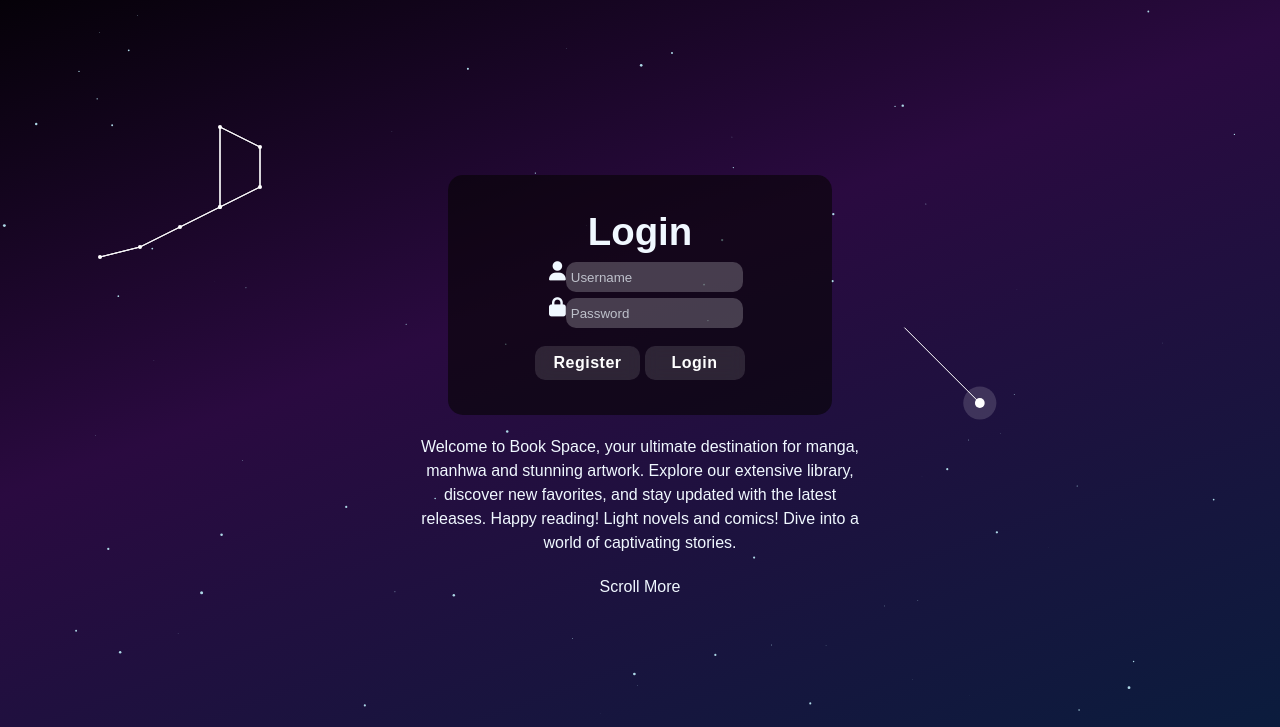
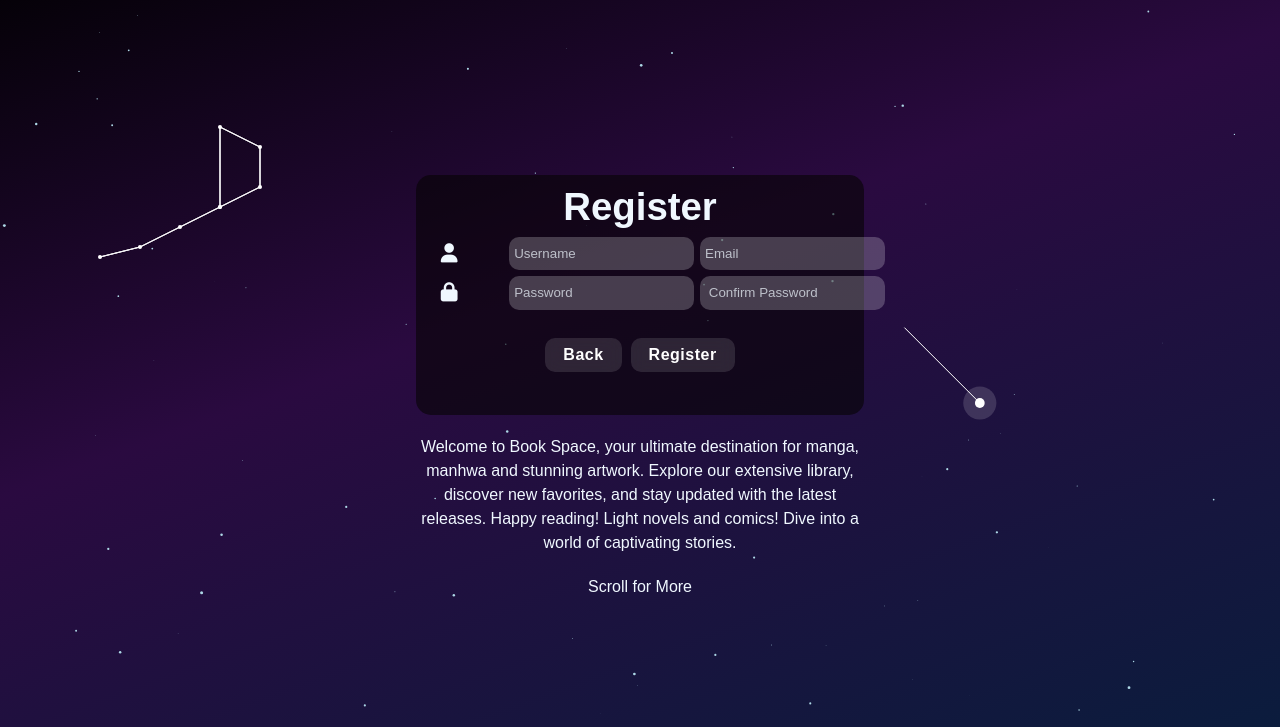
Before and after one commit to RajVaibhav85/BookSpace, a plain HTML site: page View/loginpage.html in a window 1280 px wide. Both pictures are taken after a click on the button "Register". Shown: the part 73-800 px from the top of the page. Drawn offline with Linux system fonts and the light colour scheme.

Commit message:
improved login n Regisration

```diff
--- a/View/loginpage.css
+++ b/View/loginpage.css
@@ -120,9 +120,10 @@
 
 .LoginContainer {
   background-color: rgba(6, 4, 2, 0.585);
+  min-width: 20rem;
+  display: flex;
   height: 30%;
-  width: 30%;
-  display: flex;
+  width: 35%;
   flex-direction: column;
   justify-content: center;
   align-items: center;
@@ -142,16 +143,24 @@
   display: grid;
   grid-template-columns: 0.5fr 2fr;
   row-gap: 6px;
-  height: 30%;
-  width: 50%;
+  grid-template-rows: 75% 75% ;
 }
+.RegisterTextFieldsGrid{
+  display: none;
+  grid-template-columns: 0.3fr  1fr 1fr;
+  row-gap: 6px;
+  column-gap: 37px;
+  grid-template-rows: 75% 75% ;
 
+}
 .Textfielder{
   background-color:  rgba(255, 255, 255,0.22);
   border-radius: 10px;
-  width: 50;
+  width: 120%;
   border: none;
   transition: transform 0.2s ease, box-shadow 0.2s ease;
+  box-sizing: border-box;
+  color: white;
 }
 .Textfielder::placeholder{
     padding: 5px;
@@ -166,32 +175,25 @@
   transform: translateY(+1px) ;
 }
 
+i{
+ margin: auto;
+}
 
 
 #LoginBdyButton {
-  display: flex;
+   display: flex;
   flex-direction: row;
-  gap: 5px;
-  padding-top: 10px;
+  justify-content: center;
+  column-gap: 5%;
+  padding-top: 15px;
+  margin: auto;
 }
 
-.LoginButtonsBox {
-  display: flex;
-  flex-direction: row;
-  justify-content: center;
-  column-gap: 5px;
-  padding-top: 15px;
-}
+
 
 .LoginButton {
-  padding: 4px 8px;
-  font-size: larger;
-  border-radius: 5px;
-}
-
-.LoginButton {
+  width: 75%;
   padding: 8px 18px;
-  min-width: 100px;
   font-size: 16px;
   font-weight: 600;
   letter-spacing: 0.5px;
@@ -228,8 +230,9 @@
   display: flex;
   flex-direction: column;
   justify-content: center;
-  align-items: center;
+  align-items:center;
 }
+
 .IntroCard{
   background-color: rgba(6, 4, 2, 0.585);
   display: flex;
@@ -244,7 +247,9 @@
   margin: 25px;
   transform: translateY(-20px);
   box-shadow: 10px 10px 20px rgb(0, 0, 0);
+  width: 80%;
 }
+
 #IntroImages{
   padding: 20px;
   border-radius: 5px;
--- a/View/loginpage.html
+++ b/View/loginpage.html
@@ -39,11 +39,19 @@
             <div class="LoginTextFieldsGrid">
                 <i class="fa-solid fa-user"></i>
                 <input class="Textfielder"type="text" placeholder="Username">
-
                 <i class="fa-solid fa-lock"></i>
                 <input class="Textfielder" type="password" placeholder="Password">
             </div>
 
+            <div class="RegisterTextFieldsGrid">
+                <i class="fa-solid fa-user"></i>
+                <input class="Textfielder"type="text" placeholder="Username">
+                <input class="Textfielder"type="text" placeholder="Email">
+
+                <i class="fa-solid fa-lock"></i>
+                <input class="Textfielder" type="password" placeholder="Password">
+                <input class="Textfielder" type="password" placeholder=" Confirm Password">
+            </div>
             <div id="LoginBdyButton">
                 <button class="LoginButton">Register</button>
                 <button class="LoginButton">Login</button>
@@ -56,7 +64,7 @@
             favorites, and stay updated with the latest releases. Happy reading!
             Light novels and comics! Dive into a world of captivating stories.
             <p class="description">
-                Scroll More
+                Scroll for More
             </p>
         </p>
 
--- a/View/loginpage.js
+++ b/View/loginpage.js
@@ -195,3 +195,41 @@
 
 document.getElementsByClassName("theme-icon")[0].addEventListener("click",ToChangeTheme);
 //when u take class make sure it is [0] coz it returns list of elements
+
+
+//-------------------------------------------SWITCH BETWEEN REGISTRATION N LOGIN -----------------------------------
+
+let havacc= true;
+
+const loginButton = document.getElementsByClassName("LoginButton")[1];
+const regisButton = document.getElementsByClassName("LoginButton")[0];
+const LoginBoxhead = document.getElementById("MainHead")
+const RegisterTextFieldsGrid = document.getElementsByClassName("RegisterTextFieldsGrid")[0];
+const LoginTextFieldsGrid = document.getElementsByClassName("LoginTextFieldsGrid")[0];
+loginButton.addEventListener("click",()=>{
+    if(!havacc){
+        // Register the user
+
+    }else{
+        //Login
+        console.log("doe")
+        window.location.href ="homepage.html";
+    }
+})
+regisButton.addEventListener("click",()=>{
+    if(havacc){
+        LoginBoxhead.textContent ="Register"
+        loginButton.textContent ="Register"
+        regisButton.textContent = "Back "
+        LoginTextFieldsGrid.style.display = "none";
+        RegisterTextFieldsGrid.style.display = "grid";
+    }
+    else{
+        LoginBoxhead.textContent ="Login"
+        loginButton.textContent = "Login"
+        regisButton.textContent = "Register"
+        LoginTextFieldsGrid.style.display = "grid";
+        RegisterTextFieldsGrid.style.display = "none";
+    }
+     havacc = !havacc;
+})
```
